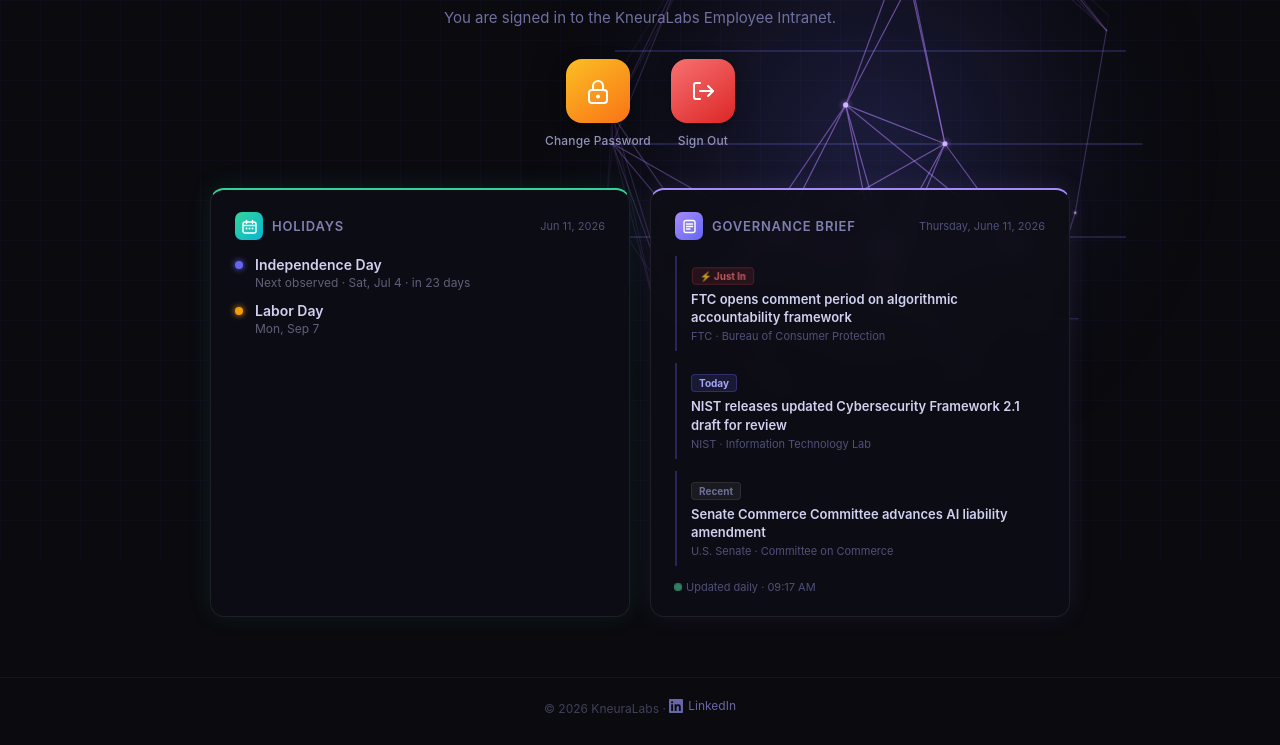
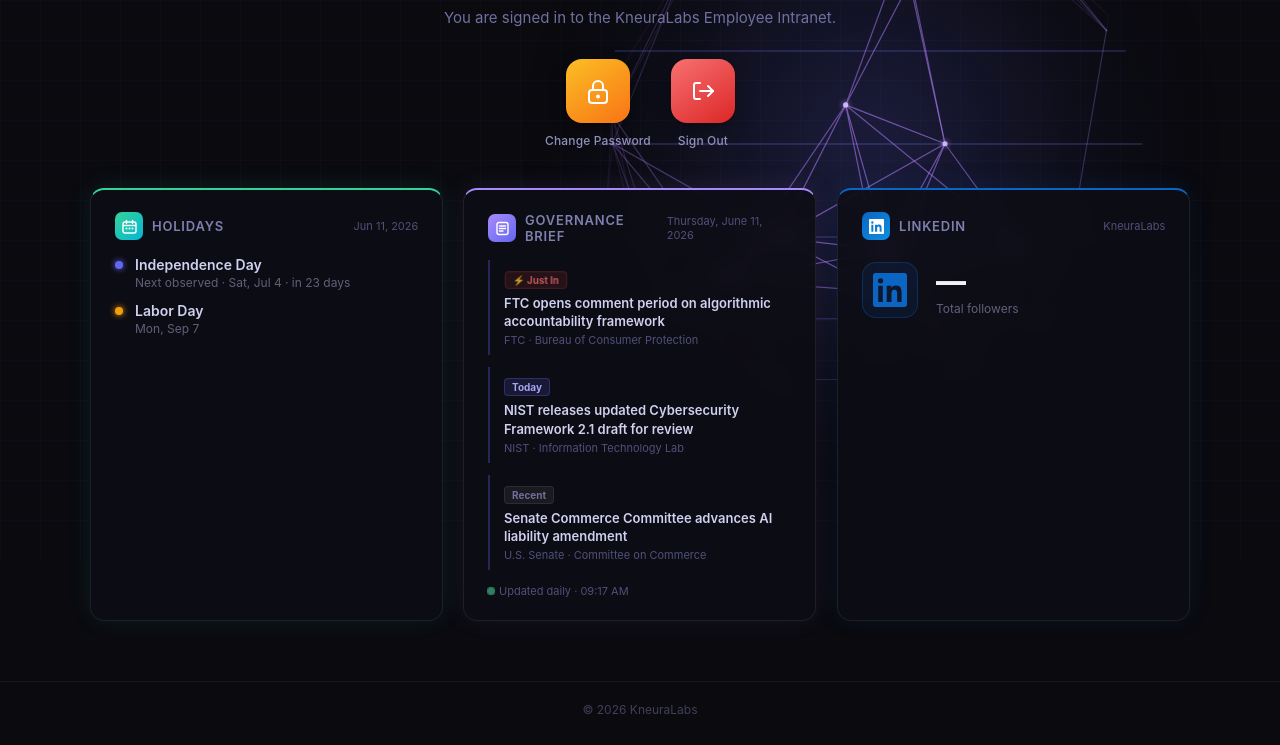
Before and after one commit to kneuralabs/net, a Flask app: template templates/dashboard.html in a window 1280 px wide. Shown: the part 240-985 px from the top of the page. Before the commit the page ends 953 px from the top, so only its background shows below. Run offline with Flask 3, Linux system fonts and the light colour scheme; the template is opened without the code that fills it, so the values that code supplies are empty; parts of the project's set-up code (start-up, migrations or seed data) failed here and were passed over; some libraries are stand-ins or nearby versions.

Commit message:
Move LinkedIn from footer to dashboard widget with follower count (#72)
Removes the LinkedIn link from the page footer and adds a LinkedIn widget to the dashboard showing the company page's total follower count, with a clickable LinkedIn logo that opens the KneuraLabs LinkedIn page. Adds a cached /api/linkedin-followers endpoint that fetches the count server-side.

```diff
--- a/app.py
+++ b/app.py
@@ -1,5 +1,7 @@
 import os
 import io
+import re
+import time
 import base64
 import warnings
 import bcrypt
@@ -12,7 +14,7 @@ from cryptography.fernet import Fernet
 from cryptography.hazmat.primitives import hashes
 from cryptography.hazmat.primitives.kdf.pbkdf2 import PBKDF2HMAC
 from itsdangerous import URLSafeTimedSerializer, BadSignature, SignatureExpired
-from flask import Flask, render_template, request, redirect, url_for, session, flash
+from flask import Flask, render_template, request, redirect, url_for, session, flash, jsonify
 
 app = Flask(__name__)
 
@@ -259,6 +261,36 @@ def check_employee_roster(employee_id: str) -> str:
         return 'error'
 
 
+# ── LinkedIn followers ─────────────────────────────────────────────────────────
+# The public company page embeds the follower count in its meta description
+# ("KneuraLabs | 1,234 followers on LinkedIn"). Fetched server-side because
+# linkedin.com does not allow cross-origin browser requests, and cached so we
+# hit LinkedIn at most once per TTL regardless of dashboard traffic.
+
+LINKEDIN_COMPANY_URL = 'https://www.linkedin.com/company/kneuralabs/'
+_LI_CACHE_TTL = 6 * 3600  # seconds
+_li_cache = {'followers': None, 'fetched_at': 0.0}
+_li_lock = Lock()
+
+
+def _fetch_linkedin_followers() -> int | None:
+    resp = requests.get(
+        LINKEDIN_COMPANY_URL,
+        timeout=10,
+        headers={
+            'User-Agent': ('Mozilla/5.0 (Windows NT 10.0; Win64; x64) '
+                           'AppleWebKit/537.36 (KHTML, like Gecko) '
+                           'Chrome/124.0 Safari/537.36'),
+            'Accept-Language': 'en-US,en;q=0.9',
+        },
+    )
+    resp.raise_for_status()
+    match = re.search(r'([\d][\d,.]*)\s+followers', resp.text, re.IGNORECASE)
+    if not match:
+        return None
+    return int(re.sub(r'\D', '', match.group(1)))
+
+
 # ── SSO helpers ────────────────────────────────────────────────────────────────
 
 def _sso_login_url() -> str:
@@ -355,6 +387,32 @@ def change_password():
     return render_template('change_password.html', first_login=first_login)
 
 
+@app.route('/api/linkedin-followers')
+@login_required
+def linkedin_followers():
+    now = time.time()
+    with _li_lock:
+        cached = _li_cache['followers']
+        fresh = cached is not None and (now - _li_cache['fetched_at']) < _LI_CACHE_TTL
+    if fresh:
+        return jsonify({'followers': cached})
+
+    try:
+        count = _fetch_linkedin_followers()
+    except Exception:
+        count = None
+
+    if count is not None:
+        with _li_lock:
+            _li_cache.update({'followers': count, 'fetched_at': now})
+        return jsonify({'followers': count})
+
+    # Fetch failed — serve the stale value if we have one rather than nothing.
+    if cached is not None:
+        return jsonify({'followers': cached, 'stale': True})
+    return jsonify({'followers': None}), 503
+
+
 @app.route('/sso/callback')
 def sso_callback():
     token = request.args.get('token', '')
--- a/templates/dashboard.html
+++ b/templates/dashboard.html
@@ -297,6 +297,36 @@
     }
     @keyframes blink { 0%,100%{opacity:1;} 50%{opacity:0;} }
 
+    /* LinkedIn widget */
+    .linkedin-body {
+      display: flex; align-items: center; gap: 18px;
+      padding: 6px 0 2px;
+    }
+    .linkedin-logo-link {
+      color: #0a66c2;
+      display: inline-flex; align-items: center; justify-content: center;
+      width: 56px; height: 56px; border-radius: 14px;
+      background: rgba(10,102,194,.1);
+      border: 1px solid rgba(10,102,194,.3);
+      transition: transform 220ms cubic-bezier(0.34,1.25,0.64,1),
+                  background .2s, color .2s, box-shadow .2s;
+      flex-shrink: 0;
+    }
+    .linkedin-logo-link:hover {
+      transform: translateY(-2px) scale(1.06);
+      background: rgba(10,102,194,.18);
+      color: #3b9ae8;
+      box-shadow: 0 8px 24px rgba(10,102,194,.25);
+    }
+    .linkedin-logo-link:active { transform: scale(0.95); }
+    .linkedin-count {
+      font-size: 30px; font-weight: 800; color: #f0f0fa;
+      line-height: 1.1; font-variant-numeric: tabular-nums;
+    }
+    .linkedin-label {
+      font-size: 12px; color: #60607a; margin-top: 3px;
+    }
+
     /* ── Apple-grade entrance & interaction animations ── */
 
     /* Widget entrance — staggered fade + lift */
@@ -492,6 +522,29 @@
         <div class="brief-updated">
           <span class="live-dot"></span>
           <span id="brief-updated-text"></span>
+        </div>
+      </div>
+
+      <!-- LinkedIn Widget -->
+      <div class="widget" style="border-top:2px solid #0a66c2;box-shadow:0 0 0 0 transparent,0 -2px 24px rgba(10,102,194,.12)">
+        <div class="widget-header">
+          <span class="widget-title">
+            <span class="w-icon" style="background:linear-gradient(135deg,#0a66c2,#0e8ee0)">
+              <svg width="15" height="15" viewBox="0 0 24 24" fill="white" xmlns="http://www.w3.org/2000/svg" aria-hidden="true"><path d="M20.447 20.452H17.05v-5.569c0-1.328-.027-3.037-1.852-3.037-1.853 0-2.136 1.445-2.136 2.939v5.667H9.667V9h3.238v1.561h.046c.45-.855 1.549-1.756 3.188-1.756 3.41 0 4.039 2.244 4.039 5.162v6.485zM5.337 7.433a1.875 1.875 0 1 1 0-3.75 1.875 1.875 0 0 1 0 3.75zM6.957 20.452H3.717V9h3.24v11.452zM22.225 0H1.771C.792 0 0 .774 0 1.729v20.542C0 23.227.792 24 1.771 24h20.451C23.2 24 24 23.227 24 22.271V1.729C24 .774 23.2 0 22.222 0h.003z"/></svg>
+            </span>
+            LinkedIn
+          </span>
+          <span class="widget-date">KneuraLabs</span>
+        </div>
+        <div class="linkedin-body">
+          <a href="https://www.linkedin.com/company/kneuralabs/" target="_blank" rel="noopener"
+             class="linkedin-logo-link" aria-label="Open the KneuraLabs LinkedIn page" title="Open KneuraLabs on LinkedIn">
+            <svg width="34" height="34" viewBox="0 0 24 24" fill="currentColor" xmlns="http://www.w3.org/2000/svg" aria-hidden="true"><path d="M20.447 20.452H17.05v-5.569c0-1.328-.027-3.037-1.852-3.037-1.853 0-2.136 1.445-2.136 2.939v5.667H9.667V9h3.238v1.561h.046c.45-.855 1.549-1.756 3.188-1.756 3.41 0 4.039 2.244 4.039 5.162v6.485zM5.337 7.433a1.875 1.875 0 1 1 0-3.75 1.875 1.875 0 0 1 0 3.75zM6.957 20.452H3.717V9h3.24v11.452zM22.225 0H1.771C.792 0 0 .774 0 1.729v20.542C0 23.227.792 24 1.771 24h20.451C23.2 24 24 23.227 24 22.271V1.729C24 .774 23.2 0 22.222 0h.003z"/></svg>
+          </a>
+          <div>
+            <div class="linkedin-count" id="linkedin-count">—</div>
+            <div class="linkedin-label">Total followers</div>
+          </div>
         </div>
       </div>
 
@@ -793,6 +846,21 @@
   })();
   </script>
 
+  <!-- ── LinkedIn followers ── -->
+  <script>
+  (function(){
+    const el = document.getElementById('linkedin-count');
+    fetch('/api/linkedin-followers')
+      .then(res => res.ok ? res.json() : null)
+      .then(data => {
+        if (data && typeof data.followers === 'number') {
+          el.textContent = data.followers.toLocaleString('en-US');
+        }
+      })
+      .catch(() => {});
+  })();
+  </script>
+
   <!-- ── App grid ── -->
   <script>
   (function(){
@@ -863,11 +931,7 @@
 
   <!-- ── Page footer ── -->
   <footer class="page-footer">
-    © 2026 KneuraLabs ·
-    <a href="https://www.linkedin.com/company/kneuralabs/" target="_blank" rel="noopener">
-      <svg width="14" height="14" viewBox="0 0 24 24" fill="currentColor" aria-hidden="true"><path d="M20.447 20.452H17.05v-5.569c0-1.328-.027-3.037-1.852-3.037-1.853 0-2.136 1.445-2.136 2.939v5.667H9.667V9h3.238v1.561h.046c.45-.855 1.549-1.756 3.188-1.756 3.41 0 4.039 2.244 4.039 5.162v6.485zM5.337 7.433a1.875 1.875 0 1 1 0-3.75 1.875 1.875 0 0 1 0 3.75zM6.957 20.452H3.717V9h3.24v11.452zM22.225 0H1.771C.792 0 0 .774 0 1.729v20.542C0 23.227.792 24 1.771 24h20.451C23.2 24 24 23.227 24 22.271V1.729C24 .774 23.2 0 22.222 0h.003z"/></svg>
-      LinkedIn
-    </a>
+    © 2026 KneuraLabs
   </footer>
 
 </body>
```
